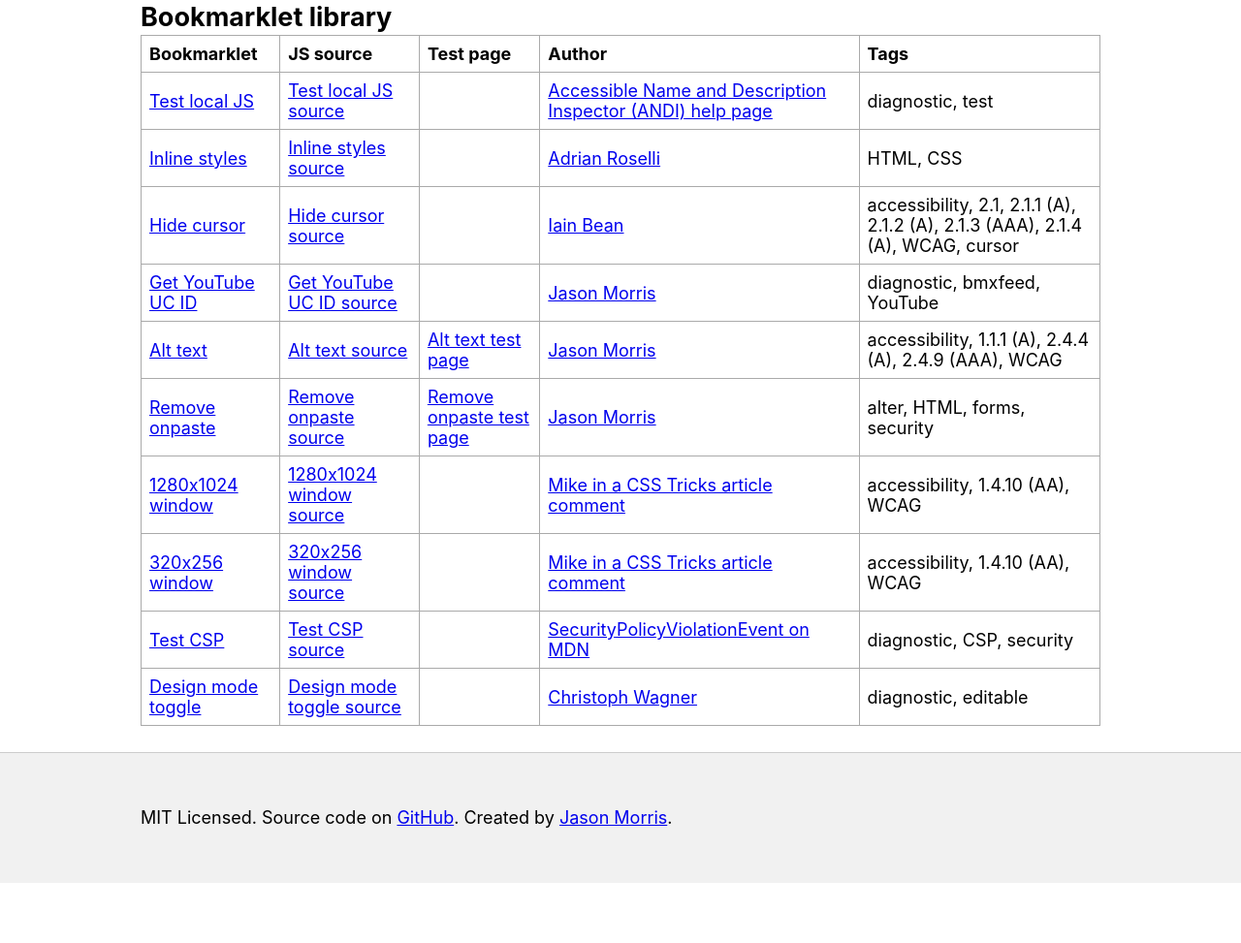
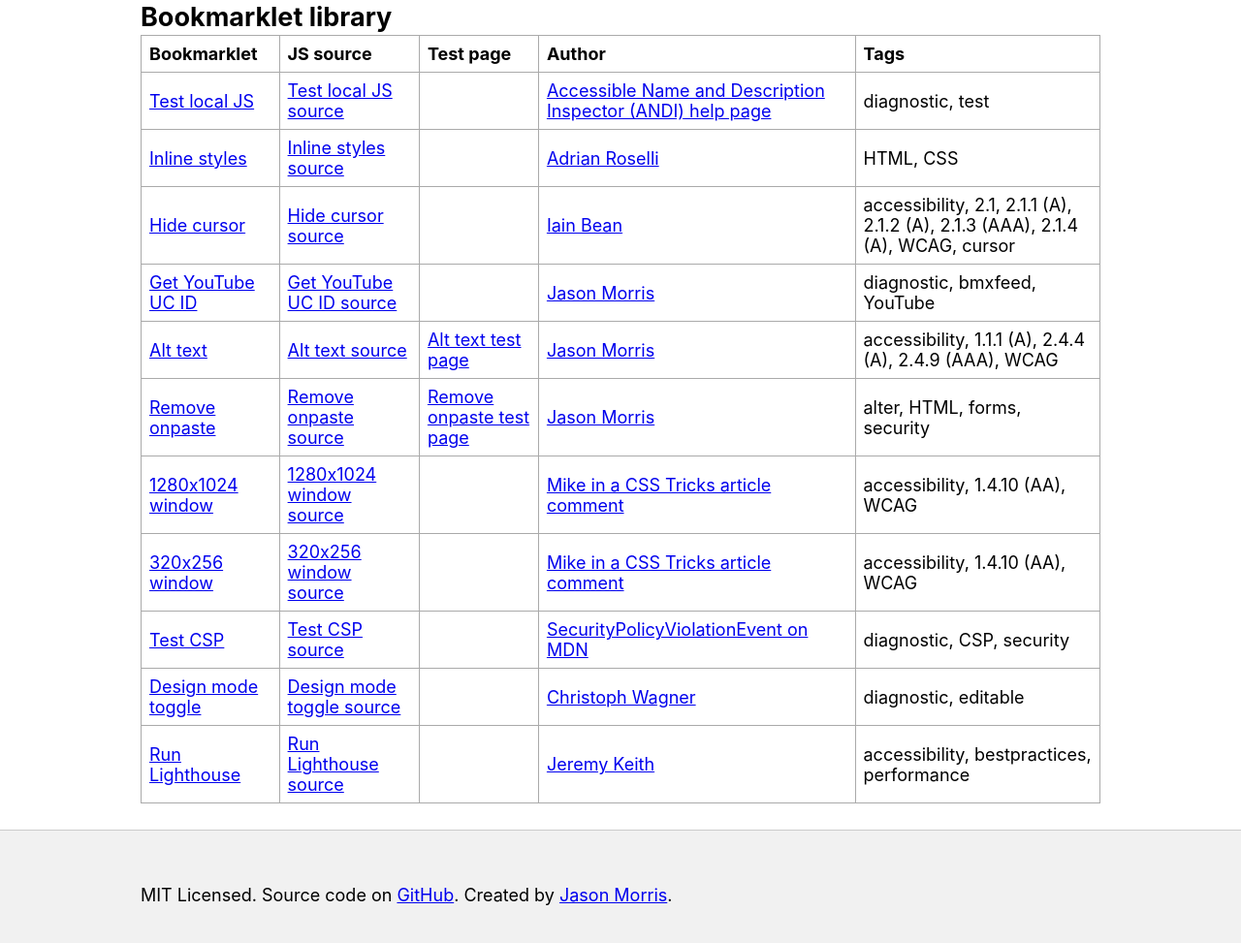
Before and after one commit to jsnmrs/bookmarklets, an Eleventy site: page index.html in a window 1280 px wide. Shown: the part 225-1198 px from the top of the page at 97% size. Before the commit the page ends 1136 px from the top, so only its background shows below. Built offline with nearby package versions, Linux system fonts and the light colour scheme; Eleventy itself is replaced by a stand-in of ours; files that its build step writes are made by us from their sources.

Commit message:
Add lighthouse bookmarklet

```diff
--- /dev/null
+++ b/bookmarklets/run-lighthouse.js
@@ -0,0 +1,4 @@
+void (document.location =
+  "https://googlechrome.github.io/lighthouse/viewer/?psiurl=" +
+  escape(document.location) +
+  "&strategy=mobile&category=performance&category=accessibility&category=best-practices&category=seo&category=pwa");
--- a/data/bookmarklets.json
+++ b/data/bookmarklets.json
@@ -48,5 +48,10 @@
     "name": "Design mode toggle",
     "src": "design-mode-toggle.js",
     "dist": "javascript:void%20(()=%3E%7Bdocument.designMode=document.designMode==%22on%22?%22off%22:%22on%22;%7D)();%0A"
+  },
+  {
+    "name": "Run Lighthouse",
+    "src": "run-lighthouse.js",
+    "dist": "javascript:void%20(()=%3E%7Bdocument.location=%22https://googlechrome.github.io/lighthouse/viewer/?psiurl=%22+escape(document.location)+%22&strategy=mobile&category=performance&category=accessibility&category=best-practices&category=seo&category=pwa%22;%7D)();%0A"
   }
 ]
--- a/data/references.json
+++ b/data/references.json
@@ -125,5 +125,17 @@
       "diagnostic",
       "editable"
     ]
+  },
+  {
+    "author": "Jeremy Keith",
+    "authorUrl": "https://adactio.com/journal/16523",
+    "description": "Run a Lighthouse scan on current URL (regardless of broswer)",
+    "file": "run-lighthouse.js",
+    "name": "Run Lighthouse",
+    "tags": [
+      "accessibility",
+      "bestpractices",
+      "performance"
+    ]
   }
 ]
```
Also changed, not shown: data/bookmarks.html (+1 -0 lines), 1 other file.
